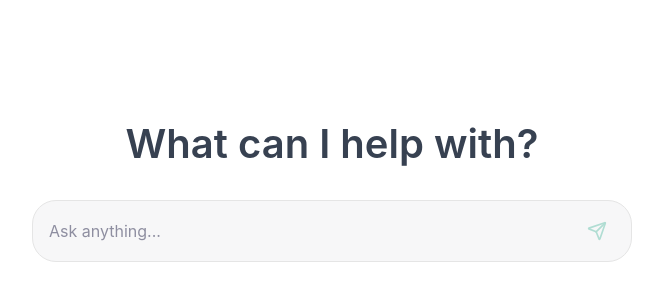
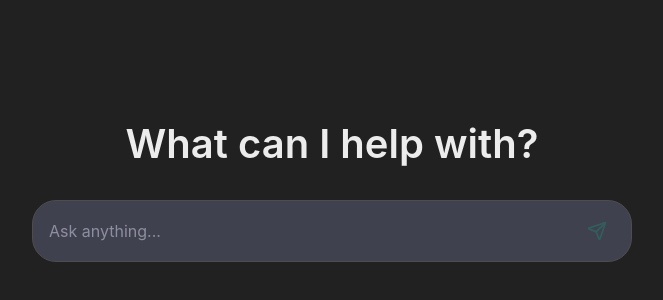
Before and after one commit to BoSarAgency/ChatPage, a React (Vite) app: page / in a window 1280 px wide. Shown: the part 222-522 px from the top of the page, without its empty margins (308-971 px from the left). Built offline with nearby package versions, Linux system fonts and the light colour scheme.

Commit message:
Dark theme

```diff
--- a/src/App.css
+++ b/src/App.css
@@ -4,7 +4,7 @@
   align-items: center;
   justify-content: center;
   height: 100vh;
-  background-color: #ffffff;
+  background-color: var(--primary-bg);
   padding: 20px;
 }
 
@@ -17,7 +17,7 @@
 .welcome-title {
   font-size: 2.5rem;
   font-weight: 600;
-  color: #374151;
+  color: var(--primary-text);
   margin-bottom: 2rem;
   line-height: 1.2;
 }
@@ -26,8 +26,8 @@
   display: flex;
   align-items: center;
   gap: 12px;
-  background-color: #f7f7f8;
-  border: 1px solid #e5e5e5;
+  background-color: var(--input-bg);
+  border: 1px solid var(--input-border);
   border-radius: 24px;
   padding: 12px 16px;
   transition: border-color 0.2s ease;
@@ -35,7 +35,7 @@
 }
 
 .welcome-input-wrapper:focus-within {
-  border-color: #10a37f;
+  border-color: var(--focus-border-color);
   box-shadow: 0 0 0 2px rgba(16, 163, 127, 0.1);
 }
 
@@ -55,10 +55,11 @@
   margin: 0;
   vertical-align: top;
   display: block;
+  color: var(--primary-text);
 }
 
 .welcome-input::placeholder {
-  color: #8e8ea0;
+  color: var(--placeholder-text);
 }
 
 .welcome-send-button {
@@ -92,7 +93,7 @@
   display: flex;
   flex-direction: column;
   height: 100vh;
-  background-color: #ffffff;
+  background-color: var(--primary-bg);
 }
 
 .chat-content {
@@ -134,7 +135,7 @@
   align-self: flex-start;
   margin-right: auto;
   border-bottom-left-radius: 4px;
-  border: 1px solid #e5e5e5;
+  border: 1px solid var(--border-color);
 }
 
 .message-content {
@@ -167,7 +168,8 @@
 }
 
 .message-content code {
-  background-color: rgba(0, 0, 0, 0.1);
+  background-color: var(--code-bg);
+  color: var(--code-text);
   padding: 2px 4px;
   border-radius: 4px;
   font-family: "Monaco", "Menlo", "Ubuntu Mono", monospace;
@@ -175,7 +177,8 @@
 }
 
 .message-content pre {
-  background-color: #f6f8fa;
+  background-color: var(--code-bg);
+  color: var(--code-text);
   padding: 12px;
   border-radius: 8px;
   overflow-x: auto;
@@ -188,10 +191,10 @@
 }
 
 .message-content blockquote {
-  border-left: 4px solid #e5e5e5;
+  border-left: 4px solid var(--border-color);
   margin: 0.5em 0;
   padding-left: 1em;
-  color: #666;
+  color: var(--secondary-text);
 }
 
 /* Loading Animation */
@@ -206,7 +209,7 @@
   width: 8px;
   height: 8px;
   border-radius: 50%;
-  background-color: #999;
+  background-color: var(--loading-dots);
   animation: loading 1.4s infinite ease-in-out both;
 }
 
@@ -234,8 +237,8 @@
 /* Input Container */
 .input-container {
   padding: 20px;
-  border-top: 1px solid #e5e5e5;
-  background-color: #ffffff;
+  border-top: 1px solid var(--border-color);
+  background-color: var(--primary-bg);
 }
 
 .input-wrapper {
@@ -244,15 +247,15 @@
   gap: 12px;
   max-width: 800px;
   margin: 0 auto;
-  background-color: #f7f7f8;
-  border: 1px solid #e5e5e5;
+  background-color: var(--input-bg);
+  border: 1px solid var(--input-border);
   border-radius: 24px;
   padding: 12px 16px;
   transition: border-color 0.2s ease;
 }
 
 .input-wrapper:focus-within {
-  border-color: #10a37f;
+  border-color: var(--focus-border-color);
   box-shadow: 0 0 0 2px rgba(16, 163, 127, 0.1);
 }
 
@@ -272,10 +275,11 @@
   margin: 0;
   vertical-align: top;
   display: block;
+  color: var(--primary-text);
 }
 
 .message-input::placeholder {
-  color: #8e8ea0;
+  color: var(--placeholder-text);
 }
 
 .message-input:disabled {
@@ -319,12 +323,12 @@
 }
 
 .messages-container::-webkit-scrollbar-thumb {
-  background-color: rgba(0, 0, 0, 0.2);
+  background-color: var(--scrollbar-thumb);
   border-radius: 3px;
 }
 
 .messages-container::-webkit-scrollbar-thumb:hover {
-  background-color: rgba(0, 0, 0, 0.3);
+  background-color: var(--scrollbar-thumb-hover);
 }
 
 /* Responsive Design */
--- a/src/App.jsx
+++ b/src/App.jsx
@@ -1,7 +1,7 @@
 import { useState, useEffect, useRef } from "react";
 import { Send } from "lucide-react";
 import ReactMarkdown from "react-markdown";
-import { chatConfig } from "./config";
+import { chatConfig, themes, applyTheme } from "./config";
 import "./App.css";
 
 function App() {
@@ -22,6 +22,11 @@ function App() {
   useEffect(() => {
     scrollToBottom();
   }, [messages]);
+
+  // Apply theme to document root
+  useEffect(() => {
+    applyTheme(chatConfig.theme);
+  }, []);
 
   const sendMessage = async () => {
     if (!inputValue.trim() || isLoading) return;
@@ -167,12 +172,12 @@ function App() {
               style={{
                 backgroundColor:
                   message.role === "user"
-                    ? chatConfig.userMessageBgColor
-                    : chatConfig.assistantMessageBgColor,
+                    ? themes[chatConfig.theme].userMessageBg
+                    : themes[chatConfig.theme].assistantMessageBg,
                 color:
                   message.role === "user"
-                    ? chatConfig.userMessageTextColor
-                    : chatConfig.assistantMessageTextColor,
+                    ? themes[chatConfig.theme].userMessageText
+                    : themes[chatConfig.theme].assistantMessageText,
               }}
             >
               <div className="message-content">
--- a/src/config.js
+++ b/src/config.js
@@ -1,10 +1,98 @@
 export const chatConfig = {
   initialMessage: "Hello! How can I help you today?",
   color: "#10a37f", // ChatGPT green
-  userMessageBgColor: "#2f2f2f",
-  userMessageTextColor: "#ffffff",
-  assistantMessageBgColor: "#f7f7f8",
-  assistantMessageTextColor: "#374151",
   apiURL:
-    "https://e32c6941-f279-4527-90a1-c441352baff5-00-3saz0r6vecady.janeway.replit.dev/messages",
+    "https://e32c6941-f279-4527-90a1-c441352baff5-00-3saz0r6vecady.janeway.replit.dev//messages",
+  theme: "dark", // Changed to dark theme
 };
+
+// Theme configurations
+export const themes = {
+  light: {
+    // Main backgrounds
+    primaryBg: "#ffffff",
+    secondaryBg: "#f7f7f8",
+    tertiaryBg: "#ffffff",
+
+    // Text colors
+    primaryText: "#374151",
+    secondaryText: "#8e8ea0",
+
+    // Message colors
+    userMessageBg: "#2f2f2f",
+    userMessageText: "#ffffff",
+    assistantMessageBg: "#f7f7f8",
+    assistantMessageText: "#374151",
+
+    // Border colors
+    borderColor: "#e5e5e5",
+    focusBorderColor: "#10a37f",
+
+    // Input colors
+    inputBg: "#f7f7f8",
+    inputBorder: "#e5e5e5",
+    placeholderText: "#8e8ea0",
+
+    // Scrollbar
+    scrollbarThumb: "rgba(0, 0, 0, 0.2)",
+    scrollbarThumbHover: "rgba(0, 0, 0, 0.3)",
+
+    // Code blocks
+    codeBg: "#f6f8fa",
+    codeText: "#24292e",
+
+    // Loading dots
+    loadingDots: "#999",
+  },
+  dark: {
+    // Main backgrounds - ChatGPT dark theme colors
+    primaryBg: "#212121", // Main background
+    secondaryBg: "#2f2f2f", // Input areas, assistant messages
+    tertiaryBg: "#1a1a1a", // Darker areas
+
+    // Text colors
+    primaryText: "#ececec", // Main text color
+    secondaryText: "#b4b4b4", // Secondary text, placeholders
+
+    // Message colors
+    userMessageBg: "#2f2f2f", // User message background
+    userMessageText: "#ececec", // User message text
+    assistantMessageBg: "#444654", // Assistant message background (ChatGPT style)
+    assistantMessageText: "#ececec", // Assistant message text
+
+    // Border colors
+    borderColor: "#4d4d4f", // Subtle borders
+    focusBorderColor: "#10a37f", // Keep the green focus color
+
+    // Input colors
+    inputBg: "#40414f", // Input background (ChatGPT style)
+    inputBorder: "#4d4d4f", // Input border
+    placeholderText: "#8e8ea0", // Placeholder text
+
+    // Scrollbar
+    scrollbarThumb: "rgba(255, 255, 255, 0.2)",
+    scrollbarThumbHover: "rgba(255, 255, 255, 0.3)",
+
+    // Code blocks
+    codeBg: "#2d2d2d",
+    codeText: "#f8f8f2",
+
+    // Loading dots
+    loadingDots: "#b4b4b4",
+  },
+};
+
+// Utility function to apply theme
+export const applyTheme = (themeName) => {
+  const theme = themes[themeName] || themes.light;
+  const root = document.documentElement;
+
+  // Set theme attribute for CSS
+  root.setAttribute("data-theme", themeName);
+
+  // Set CSS custom properties
+  Object.entries(theme).forEach(([key, value]) => {
+    const cssVar = `--${key.replace(/([A-Z])/g, "-$1").toLowerCase()}`;
+    root.style.setProperty(cssVar, value);
+  });
+};
--- a/src/index.css
+++ b/src/index.css
@@ -5,14 +5,60 @@
   line-height: 1.5;
   font-weight: 400;
 
+  /* CSS Custom Properties for theming */
+  --primary-bg: #ffffff;
+  --secondary-bg: #f7f7f8;
+  --tertiary-bg: #ffffff;
+  --primary-text: #374151;
+  --secondary-text: #8e8ea0;
+  --user-message-bg: #2f2f2f;
+  --user-message-text: #ffffff;
+  --assistant-message-bg: #f7f7f8;
+  --assistant-message-text: #374151;
+  --border-color: #e5e5e5;
+  --focus-border-color: #10a37f;
+  --input-bg: #f7f7f8;
+  --input-border: #e5e5e5;
+  --placeholder-text: #8e8ea0;
+  --scrollbar-thumb: rgba(0, 0, 0, 0.2);
+  --scrollbar-thumb-hover: rgba(0, 0, 0, 0.3);
+  --code-bg: #f6f8fa;
+  --code-text: #24292e;
+  --loading-dots: #999;
+
   color-scheme: light;
-  color: #374151;
-  background-color: #ffffff;
+  color: var(--primary-text);
+  background-color: var(--primary-bg);
 
   font-synthesis: none;
   text-rendering: optimizeLegibility;
   -webkit-font-smoothing: antialiased;
   -moz-osx-font-smoothing: grayscale;
+}
+
+/* Dark theme variables */
+:root[data-theme="dark"] {
+  --primary-bg: #212121;
+  --secondary-bg: #2f2f2f;
+  --tertiary-bg: #1a1a1a;
+  --primary-text: #ececec;
+  --secondary-text: #b4b4b4;
+  --user-message-bg: #2f2f2f;
+  --user-message-text: #ececec;
+  --assistant-message-bg: #444654;
+  --assistant-message-text: #ececec;
+  --border-color: #4d4d4f;
+  --focus-border-color: #10a37f;
+  --input-bg: #40414f;
+  --input-border: #4d4d4f;
+  --placeholder-text: #8e8ea0;
+  --scrollbar-thumb: rgba(255, 255, 255, 0.2);
+  --scrollbar-thumb-hover: rgba(255, 255, 255, 0.3);
+  --code-bg: #2d2d2d;
+  --code-text: #f8f8f2;
+  --loading-dots: #b4b4b4;
+
+  color-scheme: dark;
 }
 
 * {
```
